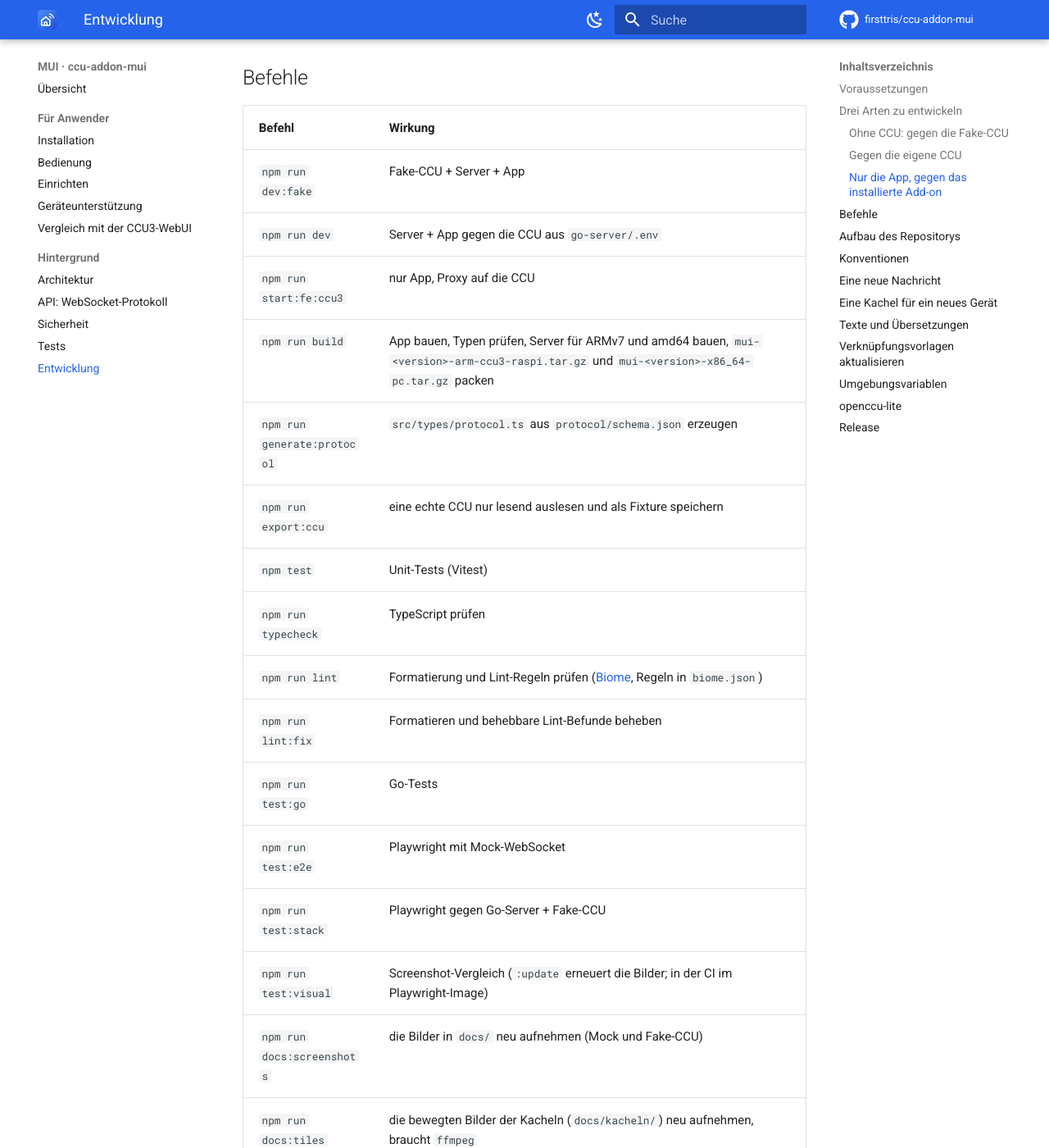
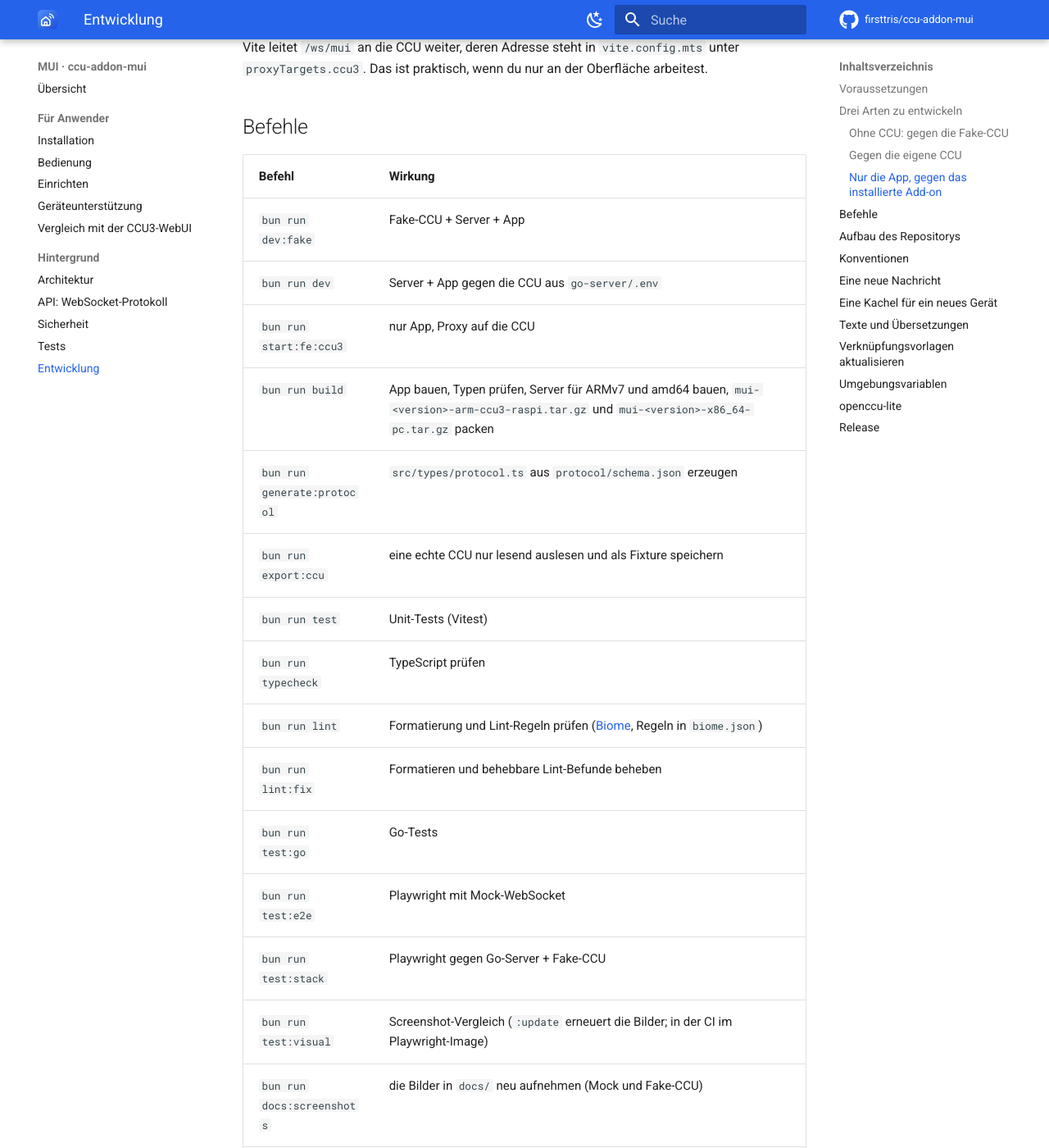
Before and after one commit to firsttris/ccu-addon-mui, an MkDocs documentation site: the page built from docs/entwicklung.md, in a window 1280 px wide and 1400 px high, scrolled down 1346 px. Shown: the whole window at 82% size. Built offline with MkDocs 1.6.1 and Material for MkDocs 9.7.7, drawn with Linux system fonts in a browser that asks for light colours; comment, search, counter and statistics services are not loaded; some of the changed text lies outside the part shown.

Commit message:
Doku: Befehle mit Bun
README, README.en, go-server/README und docs/ nennen `bun install`,
`bun run …`, `bunx` und `bun scripts/…` statt npm, npx und node.
Voraussetzung ist Bun 1.4; Node.js bleibt nur für Playwright nötig, dessen
Testrunner unter Bun nicht startet. Der lokale Screenshot-Befehl in
tests.md liest die Playwright-Version aus bun.lock.

Co-Authored-By: Claude Opus 5.5 <noreply@anthropic.com>
Claude-Session: https://claude.ai/code/session_01Y3rdfbWb1xDUdPRng7TX9Z

````diff
--- a/docs/entwicklung.md
+++ b/docs/entwicklung.md
@@ -6,14 +6,16 @@ Kachel oder einen neuen Text.
 
 ## Voraussetzungen
 
-- **Node.js** 22.12 oder neuer
+- **Bun** 1.4 oder neuer: installiert die Pakete und führt die Skripte aus; welche Version die CI nimmt, steht
+  in `package.json` unter `packageManager`
+- **Node.js** 22.12 oder neuer für Playwright (die E2E-Tests, ihr Testrunner läuft nicht unter Bun)
 - **Go** 1.27 oder neuer (für den Server, die Fake-CCU und die Stack-Tests)
-- für die E2E-Tests einmal `npm run test:e2e:install`, das installiert Chromium für Playwright
+- für die E2E-Tests einmal `bun run test:e2e:install`, das installiert Chromium für Playwright
 
 ```bash
 git clone https://github.com/firsttris/ccu-addon-mui.git
 cd ccu-addon-mui
-npm install
+bun install
 ```
 
 ## Drei Arten zu entwickeln
@@ -21,7 +23,7 @@ npm install
 ### Ohne CCU: gegen die Fake-CCU
 
 ```bash
-npm run dev:fake
+bun run dev:fake
 ```
 
 Das startet die Fake-CCU (mit `fixtures/demo-ccu.json`), den Go-Server und Vite zusammen. Die App läuft
@@ -40,7 +42,7 @@ curl -X POST http://127.0.0.1:18080/fake/set \
 cp go-server/.env.example go-server/.env
 # in go-server/.env: CCU_HOST, CCU_USER/CCU_PASS (falls die CCU Authentifizierung verlangt)
 # und CALLBACK_HOST = IP dieses Rechners
-npm run dev
+bun run dev
 ```
 
 Der Go-Server läuft dann auf deinem Rechner und spricht über das Netz mit deiner CCU. Damit Events
@@ -50,7 +52,7 @@ beendest, meldet er sich bei der CCU wieder ab.
 ### Nur die App, gegen das installierte Add-on
 
 ```bash
-npm run start:fe:ccu3
+bun run start:fe:ccu3
 ```
 
 Vite leitet `/ws/mui` an die CCU weiter, deren Adresse steht in `vite.config.mts` unter
@@ -60,22 +62,22 @@ Vite leitet `/ws/mui` an die CCU weiter, deren Adresse steht in `vite.config.mts
 
 | Befehl | Wirkung |
 |---|---|
-| `npm run dev:fake` | Fake-CCU + Server + App |
-| `npm run dev` | Server + App gegen die CCU aus `go-server/.env` |
-| `npm run start:fe:ccu3` | nur App, Proxy auf die CCU |
-| `npm run build` | App bauen, Typen prüfen, Server für ARMv7 und amd64 bauen, `mui-<version>-arm-ccu3-raspi.tar.gz` und `mui-<version>-x86_64-pc.tar.gz` packen |
-| `npm run generate:protocol` | `src/types/protocol.ts` aus `protocol/schema.json` erzeugen |
-| `npm run export:ccu` | eine echte CCU nur lesend auslesen und als Fixture speichern |
-| `npm test` | Unit-Tests (Vitest) |
-| `npm run typecheck` | TypeScript prüfen |
-| `npm run lint` | Formatierung und Lint-Regeln prüfen ([Biome](https://biomejs.dev), Regeln in `biome.json`) |
-| `npm run lint:fix` | Formatieren und behebbare Lint-Befunde beheben |
-| `npm run test:go` | Go-Tests |
-| `npm run test:e2e` | Playwright mit Mock-WebSocket |
-| `npm run test:stack` | Playwright gegen Go-Server + Fake-CCU |
-| `npm run test:visual` | Screenshot-Vergleich (`:update` erneuert die Bilder; in der CI im Playwright-Image) |
-| `npm run docs:screenshots` | die Bilder in `docs/` neu aufnehmen (Mock und Fake-CCU) |
-| `npm run docs:tiles` | die bewegten Bilder der Kacheln (`docs/kacheln/`) neu aufnehmen, braucht `ffmpeg` |
+| `bun run dev:fake` | Fake-CCU + Server + App |
+| `bun run dev` | Server + App gegen die CCU aus `go-server/.env` |
+| `bun run start:fe:ccu3` | nur App, Proxy auf die CCU |
+| `bun run build` | App bauen, Typen prüfen, Server für ARMv7 und amd64 bauen, `mui-<version>-arm-ccu3-raspi.tar.gz` und `mui-<version>-x86_64-pc.tar.gz` packen |
+| `bun run generate:protocol` | `src/types/protocol.ts` aus `protocol/schema.json` erzeugen |
+| `bun run export:ccu` | eine echte CCU nur lesend auslesen und als Fixture speichern |
+| `bun run test` | Unit-Tests (Vitest) |
+| `bun run typecheck` | TypeScript prüfen |
+| `bun run lint` | Formatierung und Lint-Regeln prüfen ([Biome](https://biomejs.dev), Regeln in `biome.json`) |
+| `bun run lint:fix` | Formatieren und behebbare Lint-Befunde beheben |
+| `bun run test:go` | Go-Tests |
+| `bun run test:e2e` | Playwright mit Mock-WebSocket |
+| `bun run test:stack` | Playwright gegen Go-Server + Fake-CCU |
+| `bun run test:visual` | Screenshot-Vergleich (`:update` erneuert die Bilder; in der CI im Playwright-Image) |
+| `bun run docs:screenshots` | die Bilder in `docs/` neu aufnehmen (Mock und Fake-CCU) |
+| `bun run docs:tiles` | die bewegten Bilder der Kacheln (`docs/kacheln/`) neu aufnehmen, braucht `ffmpeg` |
 
 Mehr zu den Tests findest du unter [Tests](tests.md).
 
@@ -109,7 +111,7 @@ docs/                diese Dokumentation
   Commit-Nachricht, zum Beispiel „wie in der WebUI `door_opener.fn`“. So kann später jeder nachvollziehen,
   warum etwas so ist.
 - **Formatierung und Lint-Regeln** setzt [Biome](https://biomejs.dev) durch (`biome.json`), die CI prüft
-  beides, auch Warnungen. Lass vor dem Commit `npm run lint:fix` laufen; die Erweiterung `biomejs.biome`
+  beides, auch Warnungen. Lass vor dem Commit `bun run lint:fix` laufen; die Erweiterung `biomejs.biome`
   für VS Code formatiert beim Speichern. Schlägt eine Regel an, obwohl der Code stimmt, nimm die Stelle
   mit `// biome-ignore <regel>: <Grund>` aus, statt die Regel abzuschalten.
 - **Texte** der Oberfläche gibt es auf Deutsch und Englisch. Halte sie kurz und vermeide Fachjargon, wo es
@@ -125,7 +127,7 @@ docs/                diese Dokumentation
    `"meinTyp": {"$ref": "#/definitions/MeinTypCall"}` an. Unter `definitions` kommen dazu `MeinTypCall` mit
    `request` und `response` sowie die Definitionen `MeinTypRequest` und `MeinTypResponse`. Nimm die Antwort
    außerdem in `ServerMessage` auf. Alle Objekte bekommen `"additionalProperties": false`.
-2. **Typen erzeugen**: `npm run generate:protocol`.
+2. **Typen erzeugen**: `bun run generate:protocol`.
 3. **Server**: Trag den Typ in `go-server/pkg/websocket/dispatch.go` im Dispatcher `dispatch` ein (was nur
    eine CCU hat, in `dispatch_ccu.go`), bei reinen Lesezugriffen auch in `parallelReads`. Den Handler
    schreibst du in die Datei seiner Domäne, etwa `devices.go`, `links.go`, `pairing.go`, `logic.go`
@@ -164,7 +166,7 @@ docs/                diese Dokumentation
 Echte Daten bekommst du über einen Export deiner eigenen CCU:
 
 ```bash
-npm run export:ccu -- -o ../fixtures/meine-ccu.json -anonymize
+bun run export:ccu -- -o ../fixtures/meine-ccu.json -anonymize
 ```
 
 Der Export ändert nichts an deiner CCU, er liest nur: Räume, Gewerke, Kanäle mit ihren Werten,
@@ -199,7 +201,7 @@ sich nach dem Browser, sonst ist es Englisch.
 Die Profile der Direktverknüpfungen stammen aus den Easymodes der WebUI:
 
 ```bash
-node scripts/import-link-profiles.mjs /pfad/zu/OpenCCU-Base
+bun scripts/import-link-profiles.mjs /pfad/zu/OpenCCU-Base
 ```
 
 Das Skript liest `www/config/easymodes/<Empfänger>/<Sender>.tcl` samt Übersetzungen und schreibt daraus
@@ -292,7 +294,7 @@ Aus demselben Code entstehen zwei Server: `go build` für CCU3 und OpenCCU, `go
   `/addons/mui/ws`.
 - **Die App** ist für beide gleich. Bei der Anmeldung schickt der Server `platform` und `capabilities` mit,
   danach blendet sie aus, was es nicht gibt.
-- **Paket:** `make build-lite` baut die Server für aarch64 und x86_64, `npm run build` packt daraus
+- **Paket:** `make build-lite` baut die Server für aarch64 und x86_64, `bun run build` packt daraus
   `mui-<version>-aarch64-lite.tar.gz` und `mui-<version>-x86_64-lite.tar.gz` mit `openccu-lite.json`. Das
   Add-on läuft dort als eigener Benutzer und schreibt nur nach `/usr/local/etc/config/addons/mui`
   (`DATA_DIR`); `addon_installer/rc.d/mui-lite` und `addon_installer/lite/` sind die Teile dafür.
@@ -306,14 +308,14 @@ Ein Release beginnt mit einem Tag `vX.Y.Z`, nach demselben Schema wie in den and
 ([firsttris/workflows](https://github.com/firsttris/workflows)). Den Tag kannst du auf zwei Wegen anlegen:
 
 - **ohne Checkout**: unter Actions → *Bump version* → patch, minor oder major (`bump.yml`). Das erhöht die
-  Version in `package.json` und `package-lock.json`, committet sie als `Release vX.Y.Z` auf `main`, setzt den
+  Version in `package.json`, committet sie als `Release vX.Y.Z` auf `main`, setzt den
   Tag und startet `release.yml` darauf.
-- **lokal**: mit `npm run release:patch` (oder `:minor`, `:major`). Commit und Tag werden dann per
+- **lokal**: mit `bun run release:patch` (oder `:minor`, `:major`). Commit und Tag werden dann per
   `postversion` gepusht.
 
 `release.yml` lässt anschließend Build, Go- und Playwright-Tests laufen und legt die Release mit den
 Archiven `mui-<version>-arm-ccu3-raspi.tar.gz` und `mui-<version>-x86_64-pc.tar.gz` an. Die Tests entfallen,
 wenn die CI auf `main` sie für denselben Code schon bestanden hat: Der Release-Commit von *Bump version*
 ändert nur die Version. Die Notizen erzeugt
-GitHub aus den Pull Requests seit der letzten Version. Lokal baut `npm run build` dieselben Archive, und
+GitHub aus den Pull Requests seit der letzten Version. Lokal baut `bun run build` dieselben Archive, und
 jeder Build in der CI hängt sie als Artefakt `addon` an.
````
Also changed, not shown: other parts of docs/entwicklung.md (+1 -1 lines), README.en.md (+2 -2 lines), README.md (+6 -6 lines), docs/architektur.md (+1 -1 lines), docs/geraete.md (+2 -2 lines), docs/protokoll.md (+1 -1 lines), docs/tests.md (+19 -19 lines), go-server/README.md (+4 -4 lines).
